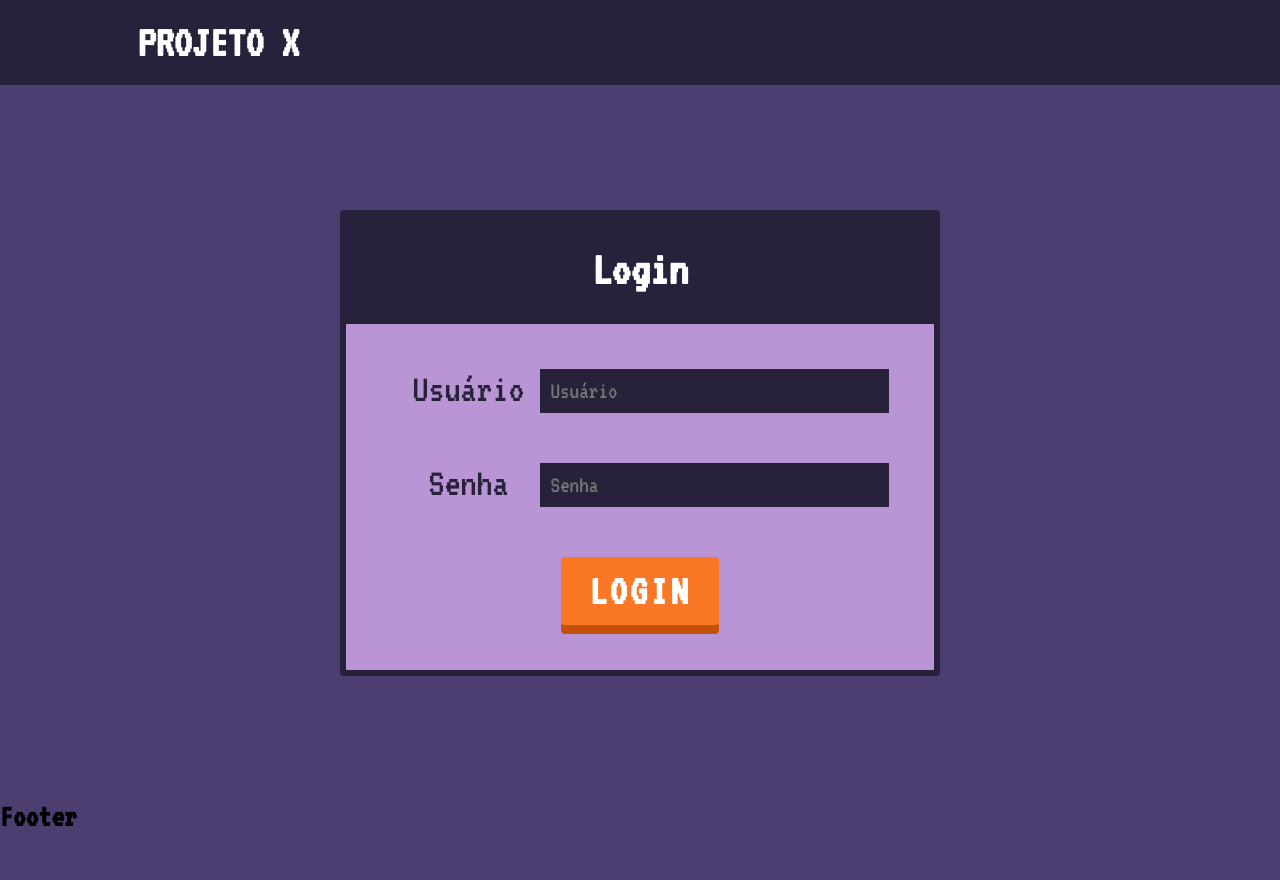
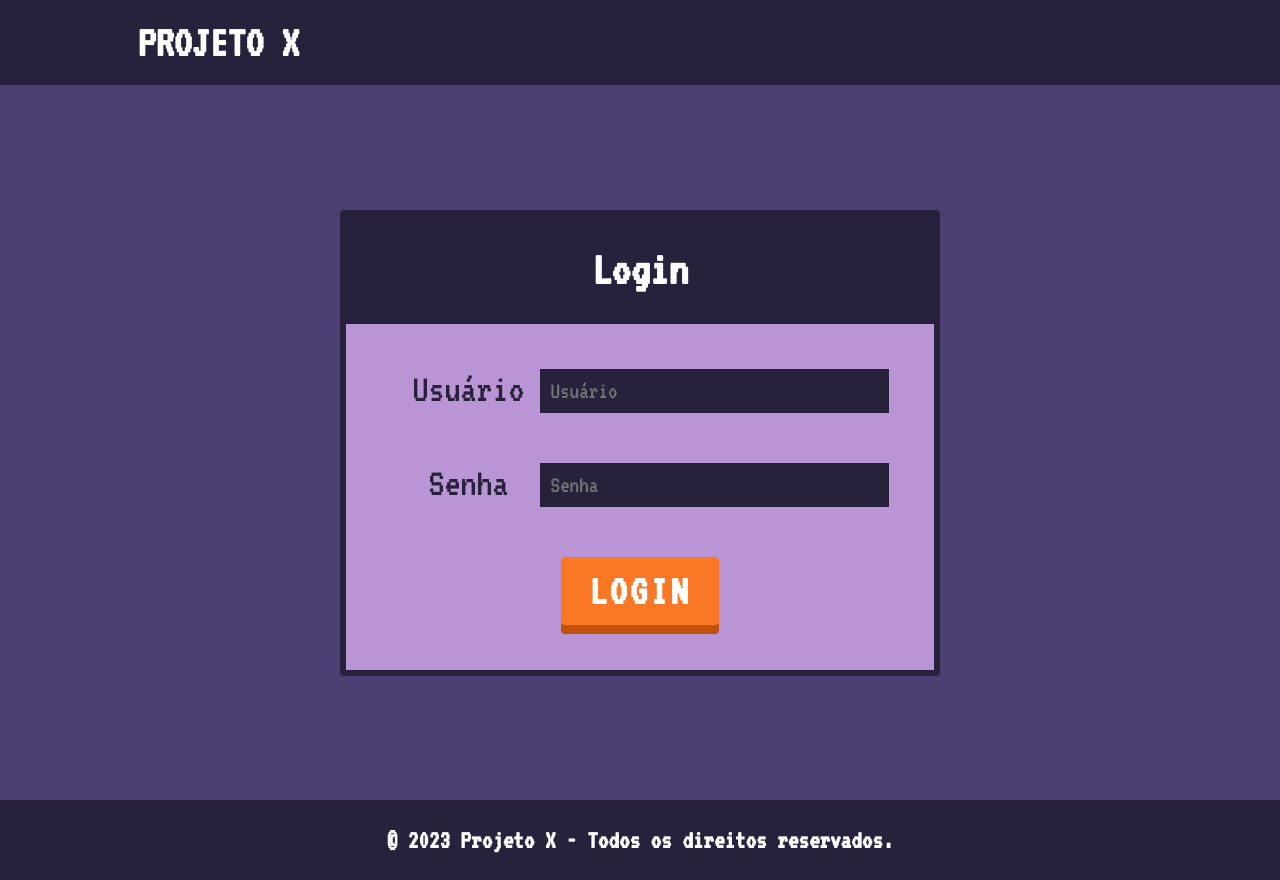
Before and after one commit to Global-Solution-2-2023/front, a React (Vite) app: page / in a window 1280 px wide. Before the commit the page ends 832 px from the top, so only its background shows below. Built offline with nearby package versions, Linux system fonts and the light colour scheme; data requests are answered from the project's data file; a web font is replaced by a local one.

Commit message:
classe dos elementos do footer

```diff
--- a/src/components/Footer.jsx
+++ b/src/components/Footer.jsx
@@ -3,8 +3,10 @@ import { } from 'react';
 function Footer(){
     return(
         <>
-            <footer>
-                <h1>Footer</h1>
+            <footer className='footer'>
+                <div className="footer-title">
+                    <h2>&copy; 2023 Projeto X - Todos os direitos reservados.</h2>
+                </div>
             </footer>
         </>
     )
```
